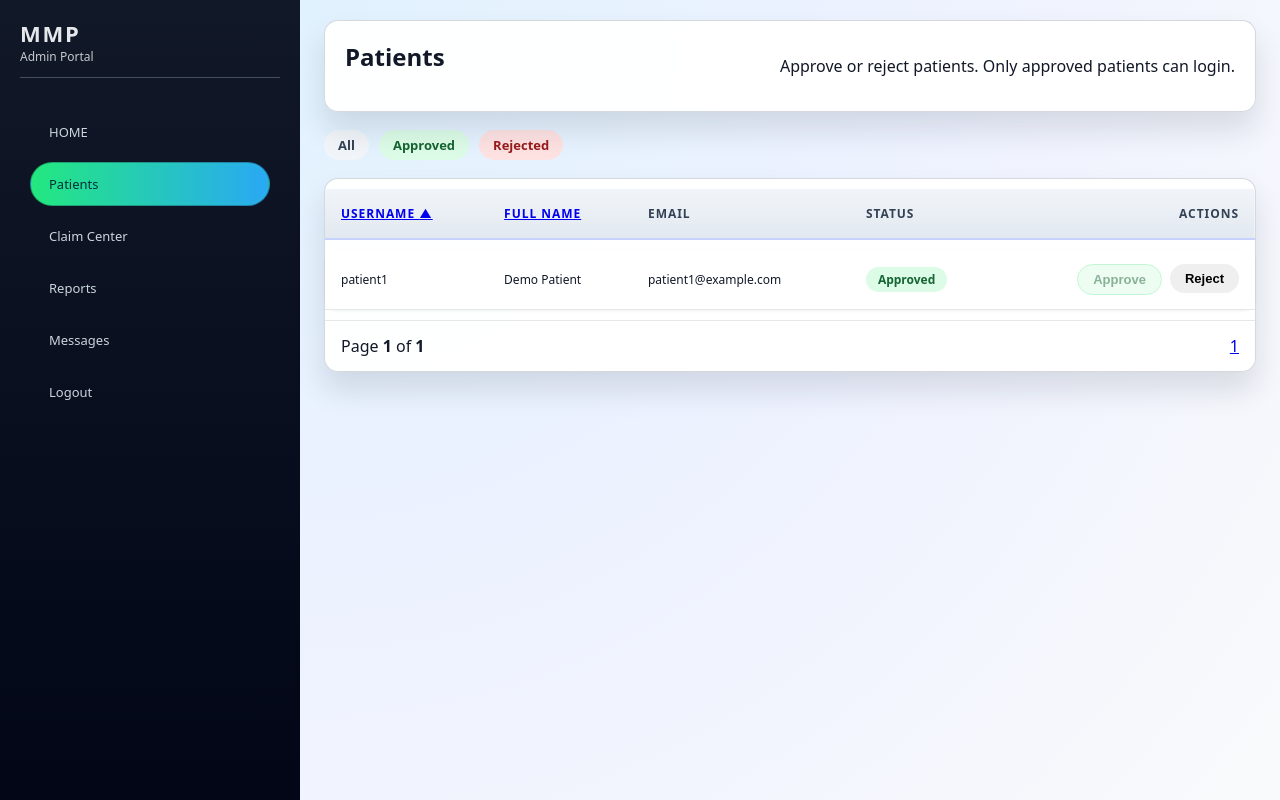
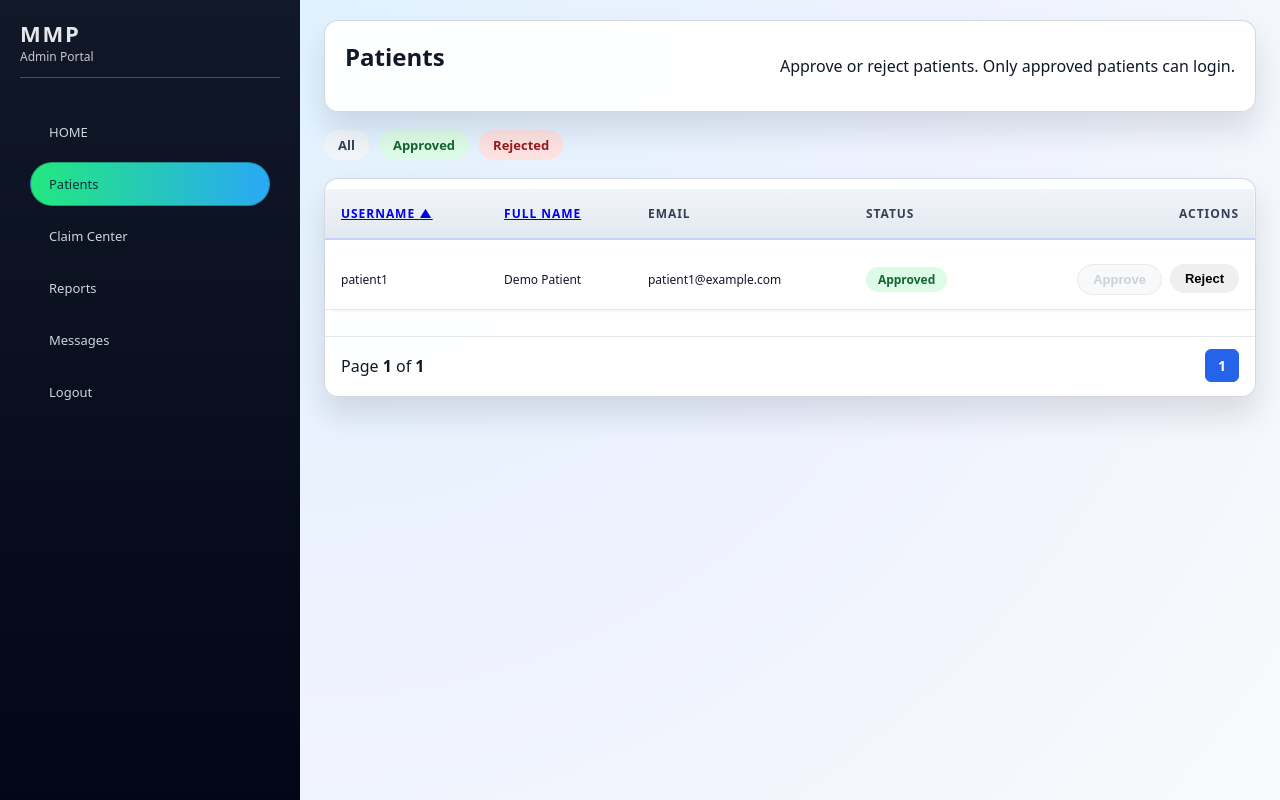
Before and after one commit to sudheermca51/mmp_poc, a Spring Boot app: page /admin/patients in a window 1280 px wide. Run offline with Spring Boot 4, Linux system fonts and the light colour scheme; data comes from the database, SQL or seed files in the repository.

Commit message:
sorting and pagination issues fixeD

```diff
--- a/mmp/src/main/resources/static/css/admin.css
+++ b/mmp/src/main/resources/static/css/admin.css
@@ -148,3 +148,63 @@
 	.btn-secondary:disabled:hover {
 	    background-color: #dcfce7;
 	}
+	/* Pagination container */
+	.pagination-footer {
+	    display: flex;
+	    justify-content: space-between;
+	    align-items: center;
+	    margin-top: 16px;
+	    padding-top: 12px;
+	    border-top: 1px solid #e5e7eb;
+	}
+
+	/* Page buttons */
+	.pagination-controls {
+	    display: flex;
+	    gap: 6px;
+	}
+
+	.page-btn {
+	    padding: 6px 12px;
+	    border-radius: 6px;
+	    border: 1px solid #d1d5db;
+	    text-decoration: none;
+	    font-size: 14px;
+	    color: #1f2937;
+	    background-color: #ffffff;
+	    transition: all 0.15s ease;
+	}
+
+	/* Hover */
+	.page-btn:hover {
+	    background-color: #f3f4f6;
+	}
+
+	/* Active page */
+	.page-btn.active {
+	    background-color: #2563eb;
+	    color: #ffffff;
+	    border-color: #2563eb;
+	    font-weight: 600;
+	}
+
+	/* Disabled look (when Prev/Next not shown) */
+	.page-btn.disabled {
+	    pointer-events: none;
+	    opacity: 0.4;
+	}
+	/* Clear disabled look for Approve */
+	.btn-disabled,
+	.btn-secondary:disabled {
+	    background-color: #f3f4f6 !important;  /* gray */
+	    color: #9ca3af !important;
+	    border: 1px solid #d1d5db !important;
+	    cursor: not-allowed;
+	    box-shadow: none;
+	}
+
+	/* Kill hover on disabled */
+	.btn-disabled:hover,
+	.btn-secondary:disabled:hover {
+	    background-color: #f3f4f6 !important;
+	}
--- a/mmp/src/main/resources/templates/admin/admin-login.html
+++ b/mmp/src/main/resources/templates/admin/admin-login.html
@@ -8,7 +8,7 @@
 <div class="layout center-layout">
     <div class="card login-card">
         <h2>Admin Login</h2>
-        <p>Demo admin: <strong>admin1 / admin123</strong></p>
+        <p>Demo admin: <strong>admin1/admin123</strong></p>
         <form method="post" th:action="@{/admin/login}">
             <label>Username</label>
             <input type="text" name="username" required>
--- a/mmp/src/main/resources/templates/admin/admin-patients.html
+++ b/mmp/src/main/resources/templates/admin/admin-patients.html
@@ -97,11 +97,21 @@
                     </td>
 
                     <td class="actions-col">
+                        <!-- APPROVE -->
                         <form th:action="@{/admin/patients/{id}/approve(id=${p.id})}" method="post">
-                            <button class="btn-secondary" th:disabled="${p.approved}">Approve</button>
+                            <button
+                                class="btn-secondary"
+                                th:disabled="${p.approved}"
+                                th:classappend="${p.approved} ? ' btn-disabled'">
+                                Approve
+                            </button>
                         </form>
+
+                        <!-- REJECT -->
                         <form th:action="@{/admin/patients/{id}/reject(id=${p.id})}" method="post">
-                            <button class="btn-danger" th:disabled="${p.rejected}">Reject</button>
+                            <button class="btn-danger" th:disabled="${p.rejected}">
+                                Reject
+                            </button>
                         </form>
                     </td>
                 </tr>
@@ -110,7 +120,7 @@
 
             <!-- PAGINATION -->
             <div class="pagination-footer">
-                <span>
+                <span class="pagination-info">
                     Page <b th:text="${currentPage + 1}"></b>
                     of <b th:text="${totalPages}"></b>
                 </span>
@@ -122,19 +132,21 @@
                             sortField=${sortField},
                             sortDir=${sortDir},
                             status=${status}
-                       )}">
+                       )}"
+                       class="page-btn">
                         Prev
                     </a>
 
                     <a th:each="i : ${#numbers.sequence(0, totalPages - 1)}"
-                       th:classappend="${i == currentPage} ? 'active'"
                        th:href="@{/admin/patients(
                             page=${i},
                             sortField=${sortField},
                             sortDir=${sortDir},
                             status=${status}
                        )}"
-                       th:text="${i + 1}">
+                       th:text="${i + 1}"
+                       class="page-btn"
+                       th:classappend="${i == currentPage} ? ' active'">
                     </a>
 
                     <a th:if="${currentPage + 1 < totalPages}"
@@ -143,7 +155,8 @@
                             sortField=${sortField},
                             sortDir=${sortDir},
                             status=${status}
-                       )}">
+                       )}"
+                       class="page-btn">
                         Next
                     </a>
                 </div>
```
